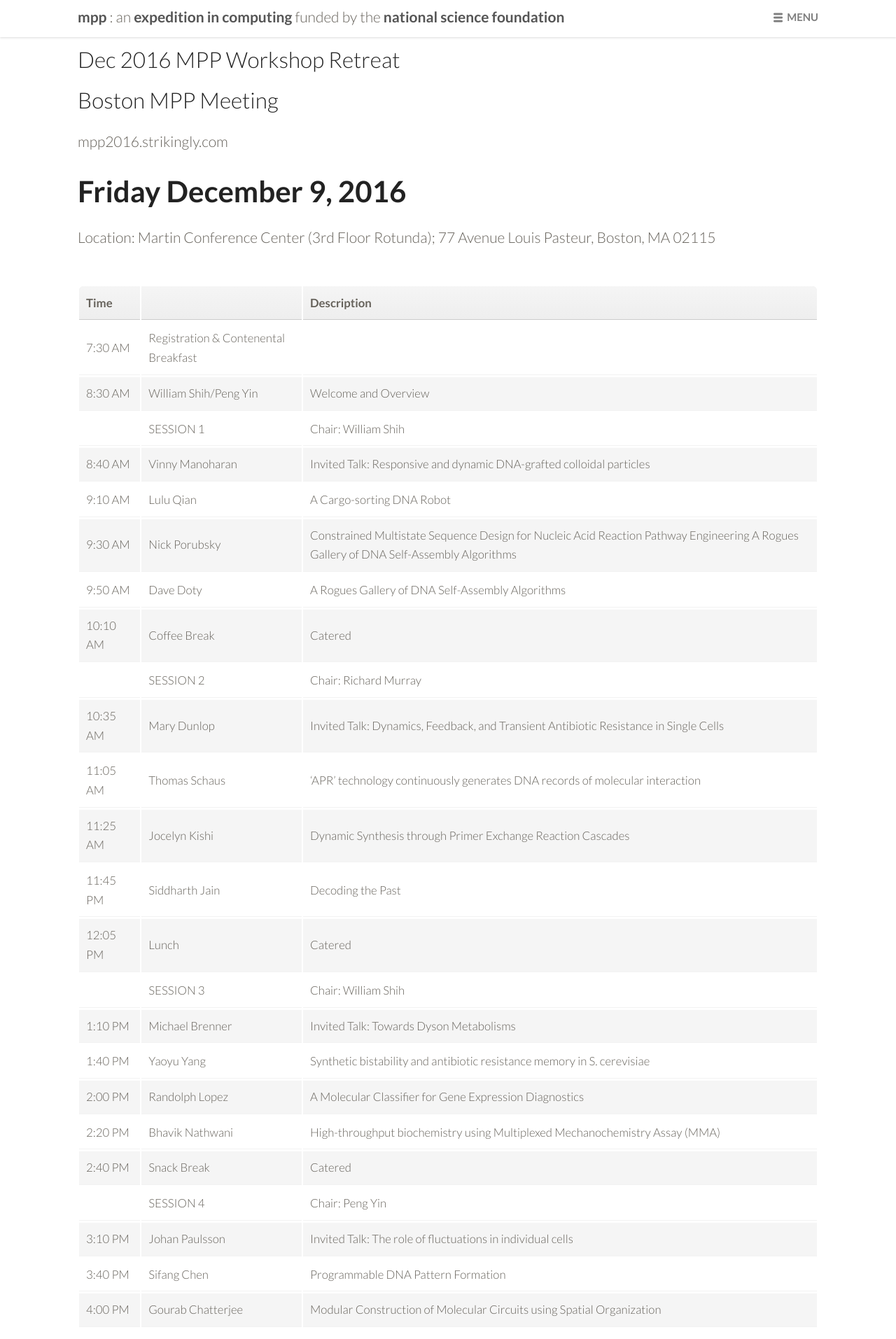
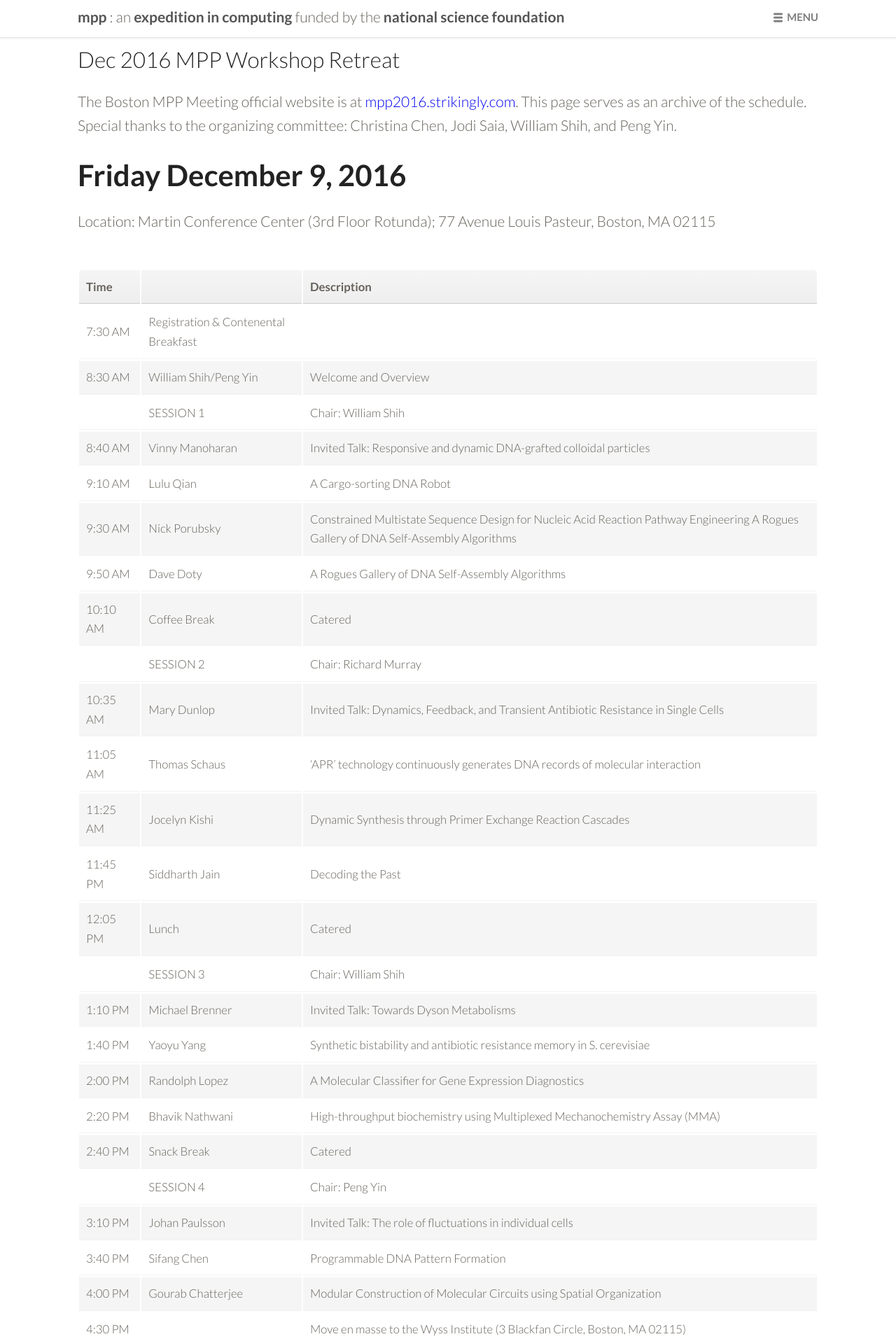
Before and after one commit to douglaslab/mpp, a Jekyll site: the page built from workshops/four.markdown, in a window 1280 px wide. Shown: the top 1913 px of the page at 70% size. Built offline with Jekyll 4.4.1, drawn with Linux system fonts in a browser that asks for light colours; nearby versions of some CDN libraries.

Commit message:
Update URL for official site

```diff
--- a/workshops/four.markdown
+++ b/workshops/four.markdown
@@ -6,10 +6,7 @@ body_class: fullwidth
 published: true
 ---
 
-## Boston MPP Meeting
-
-mpp2016.strikingly.com
-
+The Boston MPP Meeting official website is at [mpp2016.strikingly.com](http://mpp2016.strikingly.com/). This page serves as an archive of the schedule. Special thanks to the organizing committee: Christina Chen, Jodi Saia, William Shih, and Peng Yin.
 
 # Friday December 9, 2016
 
```
